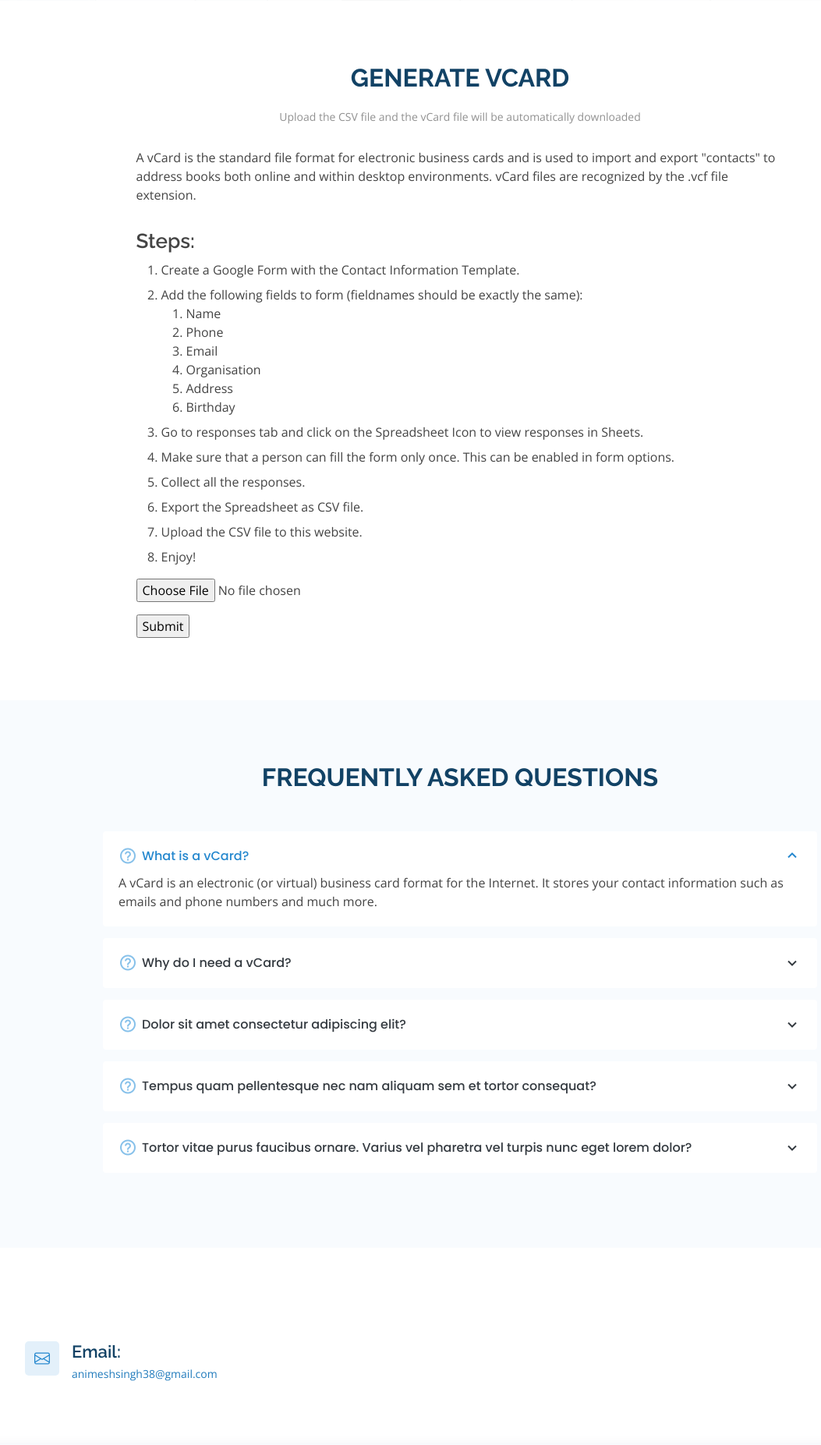
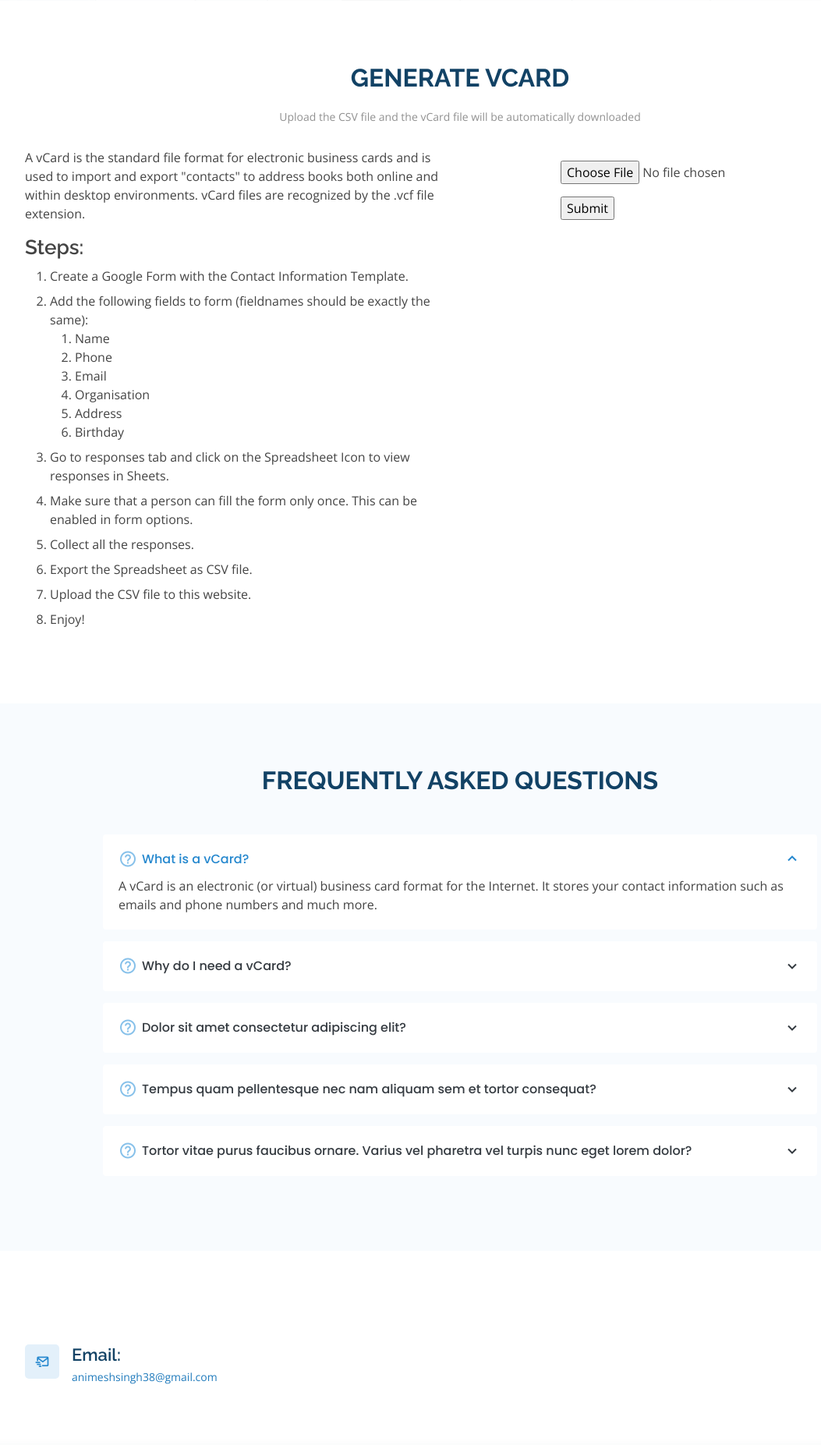
Before and after one commit to animesh-chouhan/vcf-creator-web-interface, a Flask app: page / in a window 1280 px wide. Shown: the part 790-2643 px from the top of the page at 78% size, without its empty margins (50-1103 px from the left). Run offline with Flask 2, Linux system fonts and the light colour scheme; some libraries are stand-ins or nearby versions.

Commit message:
upadate index.html

```diff
--- a/templates/index.html
+++ b/templates/index.html
@@ -18,11 +18,18 @@
 
   <!-- Vendor CSS Files -->
   <!-- <link href="static/vendor/aos/aos.css" rel="stylesheet"> -->
-  <link href="static/vendor/bootstrap/css/bootstrap.min.css" rel="stylesheet">
-  <link href="static/vendor/bootstrap-icons/bootstrap-icons.css" rel="stylesheet">
-  <link href="static/vendor/boxicons/css/boxicons.min.css" rel="stylesheet">
+  <!-- <link href="static/vendor/bootstrap/css/bootstrap.min.css" rel="stylesheet"> -->
+
+  <link href="https://cdn.jsdelivr.net/npm/bootstrap@5.0.2/dist/css/bootstrap.min.css" rel="stylesheet" integrity="sha384-EVSTQN3/azprG1Anm3QDgpJLIm9Nao0Yz1ztcQTwFspd3yD65VohhpuuCOmLASjC" crossorigin="anonymous">
+  <!-- <link href="static/vendor/bootstrap-icons/bootstrap-icons.css" rel="stylesheet"> -->
+
+  <!-- <link href="static/vendor/boxicons/css/boxicons.min.css" rel="stylesheet"> -->
+  <link href='https://unpkg.com/boxicons@2.0.7/css/boxicons.min.css' rel='stylesheet'>
   <!-- <link href="static/vendor/glightbox/css/glightbox.min.css" rel="stylesheet"> -->
-  <link href="static/vendor/remixicon/remixicon.css" rel="stylesheet">
+
+  <!-- <link href="static/vendor/remixicon/remixicon.css" rel="stylesheet"> -->
+  <link href="https://cdn.jsdelivr.net/npm/remixicon@2.2.0/fonts/remixicon.css" rel="stylesheet">
+
   <!-- <link href="static/vendor/swiper/swiper-bundle.min.css" rel="stylesheet"> -->
 
   <!-- Template Main CSS File -->
@@ -54,7 +61,8 @@
           <li><a class="nav-link scrollto" href="https://github.com/animesh-chouhan/vcf-creator-web-interface">Github</a></li>
           <li><a class="nav-link scrollto" href="#contact">Contact</a></li>
         </ul>
-        <i class="bi bi-list mobile-nav-toggle"></i>
+        <!-- <i class="bi bi-list mobile-nav-toggle"></i> -->
+        <i class="ri-menu-line mobile-nav-toggle"></i>
       </nav><!-- .navbar -->
 
     </div>
@@ -122,13 +130,13 @@
         </div>
 
         <div class="row content">
-          <div class="container w-75">
+          <div class="col-lg-6  w-80" >
             <p>
               A vCard is the standard file format for electronic business cards and is used to import and export "contacts" to address books both online and within desktop environments. vCard files are recognized by the .vcf file extension.
             </p>
             <!-- <a href="https://en.wikipedia.org/wiki/VCard" class="btn-learn-more">Learn More</a> -->
-          </div>
-          <div class="container w-75 mt-3">
+
+            <div class="mt-3">
               <p>
                 <h3>Steps:</h3>
                 <ol>
@@ -152,12 +160,14 @@
 
                 </ol>
               </p>
+            </div>
 
+          </div>
+          <div class="col-lg-6 mt-3 d-flex justify-content-center">
             <form method="POST" action="" enctype="multipart/form-data">
               <p><input type="file" name="file" accept=".csv"></p>
               <p><input type="submit" value="Submit"></p>
             </form>
-
           </div>
         </div>
 
@@ -234,7 +244,7 @@
           <div class="col-lg-4">
             <div class="info">
               <div class="email">
-                <i class="bi bi-envelope"></i>
+                <i class="bx bx-mail-send"></i>
                 <h4>Email:</h4>
                 <p>animeshsingh38@gmail.com</p>
               </div>
@@ -273,11 +283,12 @@
   </footer><!-- End Footer -->
 
   <!-- <div id="preloader"></div> -->
-  <a href="#" class="back-to-top d-flex align-items-center justify-content-center"><i class="bi bi-arrow-up-short"></i></a>
+  <a href="#" class="back-to-top d-flex align-items-center justify-content-center"><i class="ri-arrow-up-line"></i></a>
 
   <!-- Vendor JS Files -->
   <!-- <script src="static/vendor/aos/aos.js"></script> -->
-  <script src="static/vendor/bootstrap/js/bootstrap.bundle.min.js"></script>
+  <!-- <script src="static/vendor/bootstrap/js/bootstrap.bundle.min.js"></script> -->
+  <script src="https://cdn.jsdelivr.net/npm/bootstrap@5.0.2/dist/js/bootstrap.bundle.min.js" integrity="sha384-MrcW6ZMFYlzcLA8Nl+NtUVF0sA7MsXsP1UyJoMp4YLEuNSfAP+JcXn/tWtIaxVXM" crossorigin="anonymous"></script>
   <!-- <script src="static/vendor/glightbox/js/glightbox.min.js"></script> -->
   <!-- <script src="static/vendor/isotope-layout/isotope.pkgd.min.js"></script> -->
   <!-- <script src="static/vendor/purecounter/purecounter.js"></script> -->
```
Lines whose indentation alone changed are shown as unchanged.
